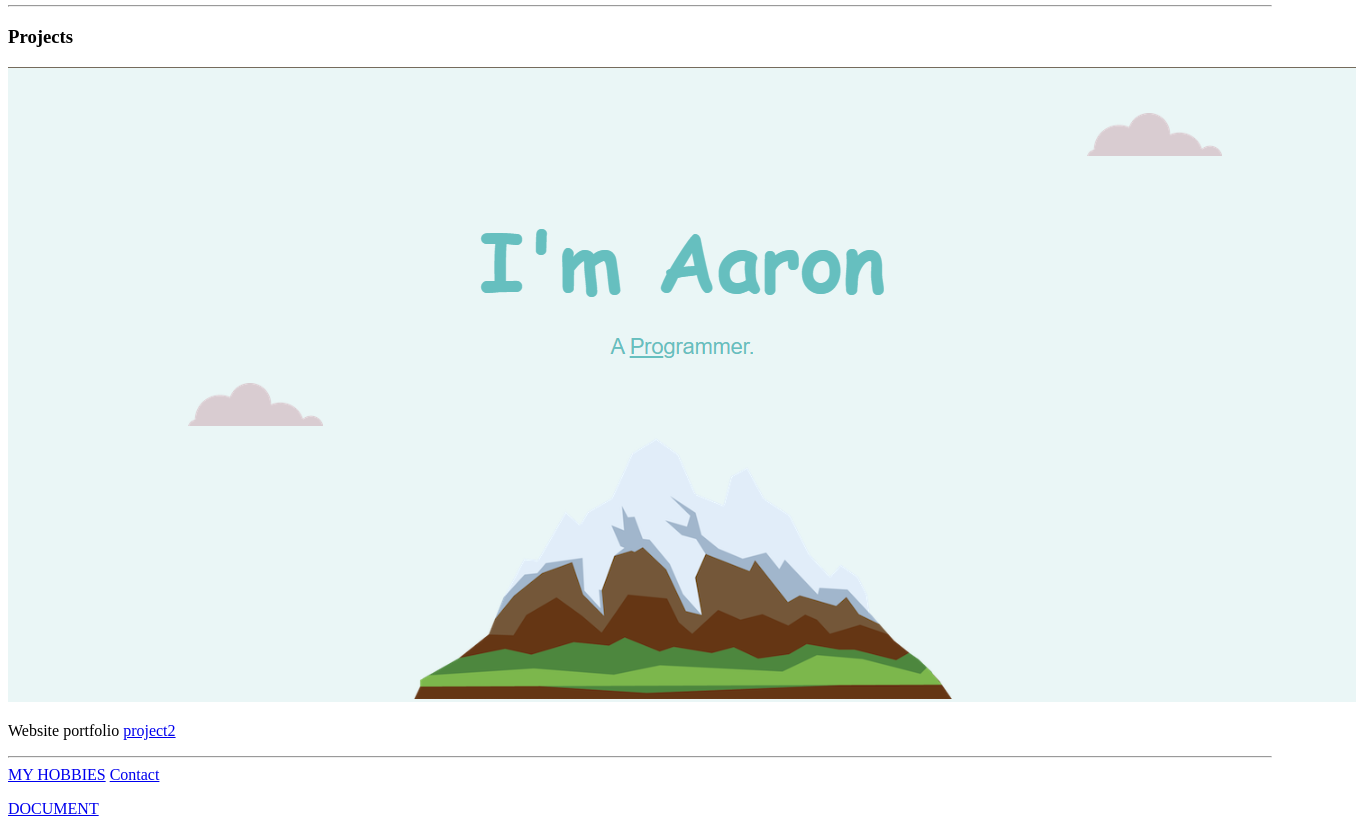
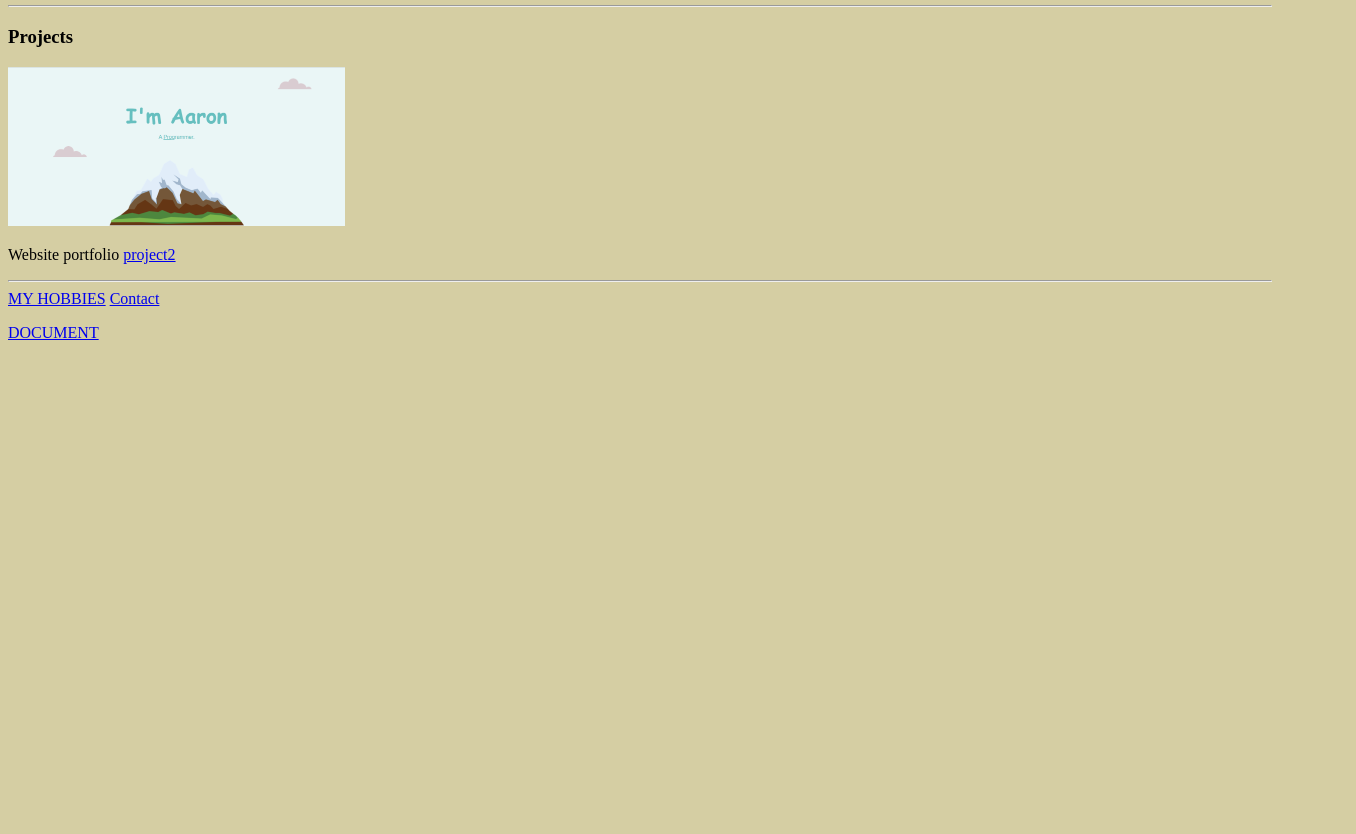
Before and after one commit to MK-Aaron/Bootcamp_projects, a plain HTML site: page project_1/index.html in a window 1280 px wide. Shown: the part 757-1591 px from the top of the page, 1356 px wide, since content can reach past the window. After the commit the page ends 1115 px from the top, so only its background shows below. Drawn offline with Linux system fonts and the light colour scheme.

Commit message:
HTMLstyling

```diff
--- a/project_1/index.html
+++ b/project_1/index.html
@@ -5,7 +5,7 @@
   <title>Aaron's Personnal Site</title>
 </head>
 
-<body>
+<body style="background-color:#D5CEA3">
   <table cellspacing="20">
     <tr>
       <td><img src="../project_2/images/aaron.png" alt="Aaron's Profile picture"></td>
@@ -66,7 +66,7 @@
   </table>
   <hr>
   <h3>Projects</h3>
-  <img src="../project_2/images/project2.png" alt="screenshoot of first project">
+  <img src="../project_2/images/project2.png" alt="screenshoot of first project" style="width:337px;height:159px;">
   <p>Website portfolio <a href="../project_2/index.html" target="_bklank">project2</a></p>
   <hr />
   <a href="hobbies.html" target="_blank">MY HOBBIES</a>
```
Also changed, not shown: project_1/hobbies.html (+1 -1 lines), project_1/jordan.html (+1 -1 lines).
